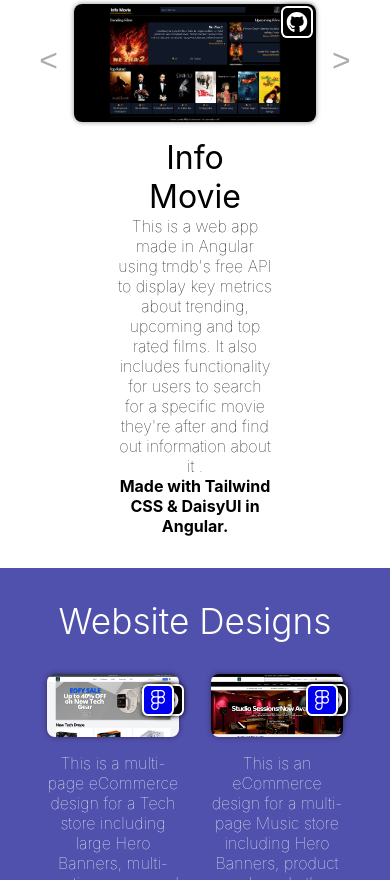
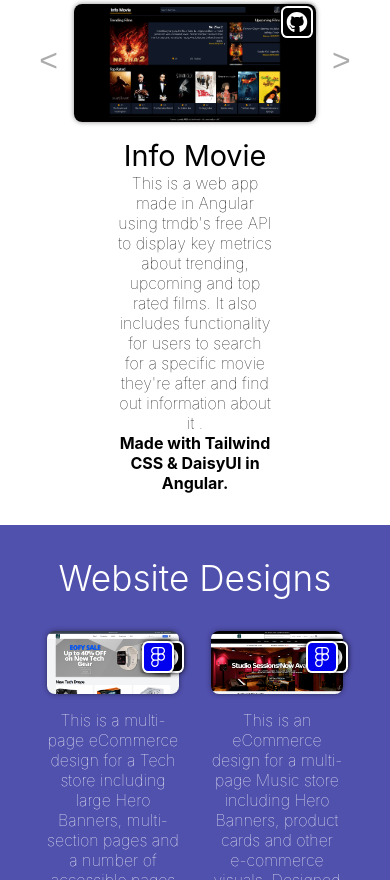
Before and after one commit to lseti1/portfolio-527386, a React (Create React App) app: page / in a window 390 px wide. Shown: the part 1120-2000 px from the top of the page. Built offline with nearby package versions, Linux system fonts and the light colour scheme.

Commit message:
Responsive: Minor updates to previous viewport update for Small Desktop/Large Laptops

```diff
--- a/src/App.css
+++ b/src/App.css
@@ -350,6 +350,8 @@
   grid-template-columns: repeat(2, 1fr);
   gap: 1rem;
   font-weight: 100;
+	width: 100%;
+	transition: 0.5s;
 }
 
 .EducationLeft {
@@ -374,10 +376,11 @@
   flex-direction: row;
   justify-content: space-between;
   align-items: center;
-  padding: 1rem;
+  padding: 0.5rem 1rem;
   border: 1px solid rgba(128, 128, 128, 0.1);
   box-shadow: 0px 0px 5px rgba(128, 128, 128, 0.456);
   background-color: rgba(255, 255, 255, 0.1);
+
 }
 
 .CardTimeline {
@@ -411,7 +414,15 @@
   	max-width: 80%;
 	}
 
-	*, .WebDesignDescription {
+	.AboutMeRight, .ApplicationDescription {
+		font-size: 1rem;
+	}
+
+	.EducationExperienceCards {
+		font-size: 0.9rem;
+	}
+
+	.WebDesignDescription {
 		font-size: 1rem;
 	}
 
@@ -420,7 +431,7 @@
 	}
 
 	.ApplicationTitle {
-		font-size: 2rem;
+		font-size: 1.8rem;
 	}
 
 	.PortraitWrapper {
```
